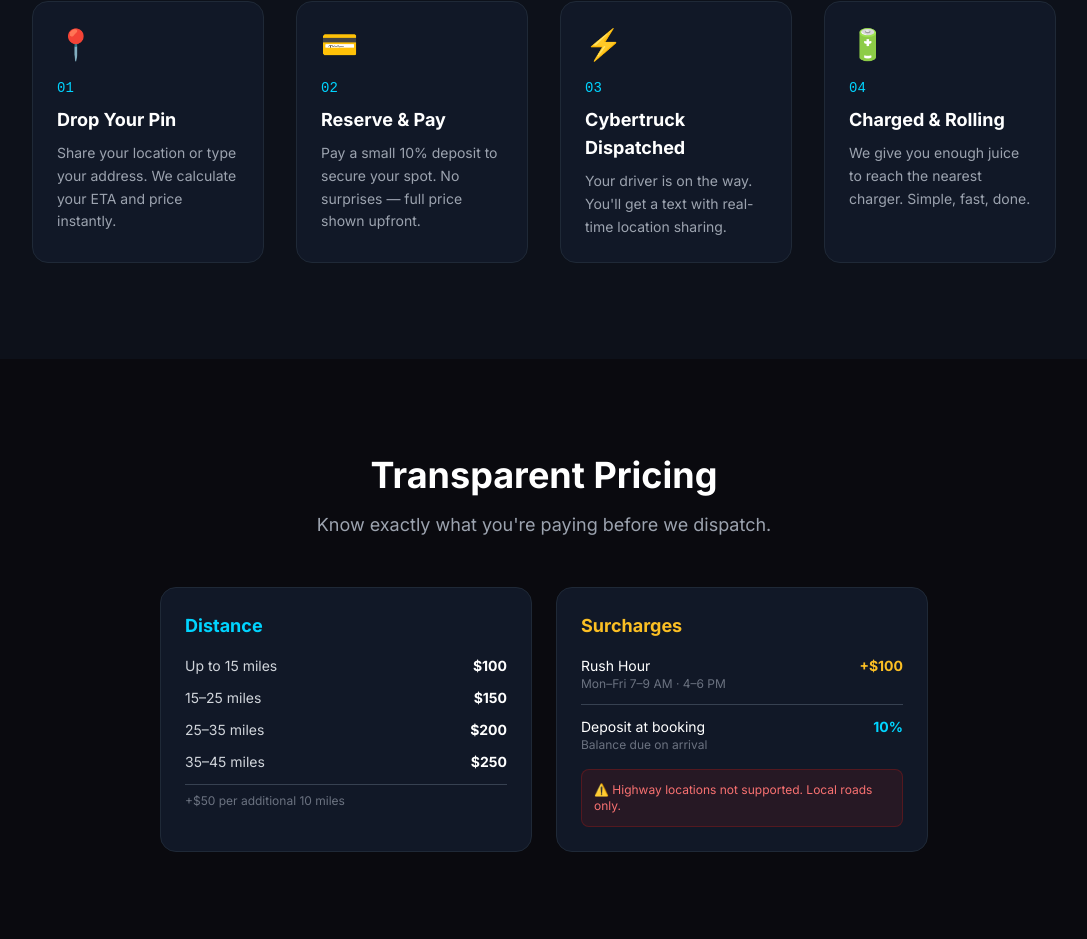
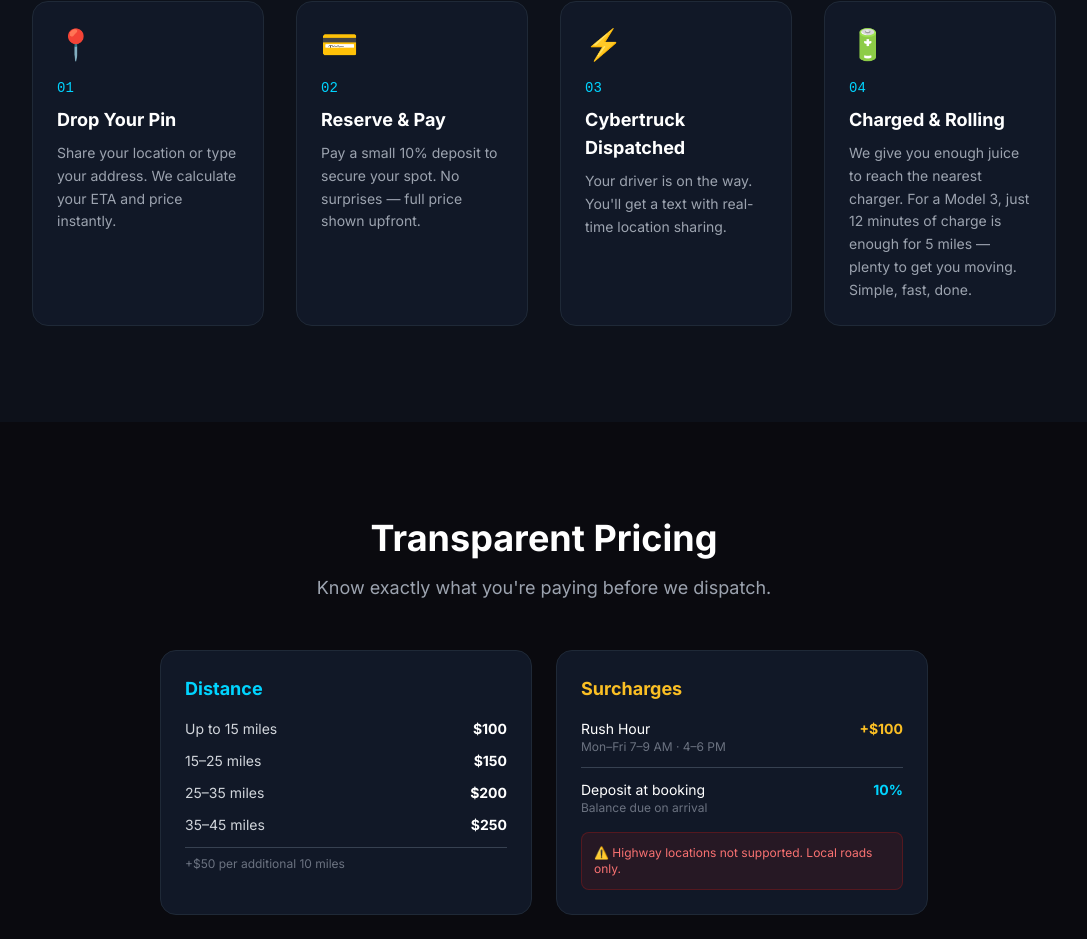
Before and after one commit to ericwjr-agent/on-the-way, a Next.js app: page / in a window 1280 px wide. Shown: the part 1043-1982 px from the top of the page, without its empty margins (96-1183 px from the left). Built offline with nearby package versions, Linux system fonts and the light colour scheme.

Commit message:
feat: add Model 3 charging time stat to How It Works section

```diff
--- a/app/page.tsx
+++ b/app/page.tsx
@@ -103,7 +103,7 @@ export default function HomePage() {
               { icon: '📍', step: '01', title: 'Drop Your Pin', desc: 'Share your location or type your address. We calculate your ETA and price instantly.' },
               { icon: '💳', step: '02', title: 'Reserve & Pay', desc: 'Pay a small 10% deposit to secure your spot. No surprises — full price shown upfront.' },
               { icon: '⚡', step: '03', title: 'Cybertruck Dispatched', desc: "Your driver is on the way. You'll get a text with real-time location sharing." },
-              { icon: '🔋', step: '04', title: 'Charged & Rolling', desc: "We give you enough juice to reach the nearest charger. Simple, fast, done." },
+              { icon: '🔋', step: '04', title: 'Charged & Rolling', desc: "We give you enough juice to reach the nearest charger. For a Model 3, just 12 minutes of charge is enough for 5 miles — plenty to get you moving. Simple, fast, done." },
             ].map((item) => (
               <div key={item.step} className="card hover:border-brand-cyan/40 transition-colors group">
                 <div className="text-3xl mb-4">{item.icon}</div>
```
